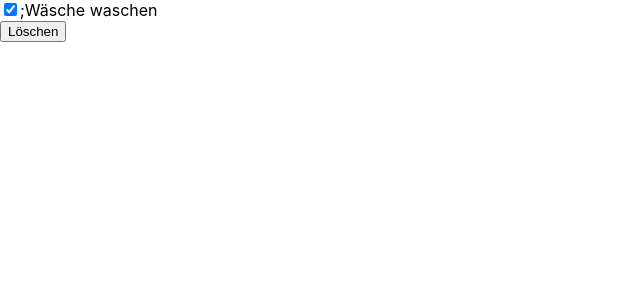
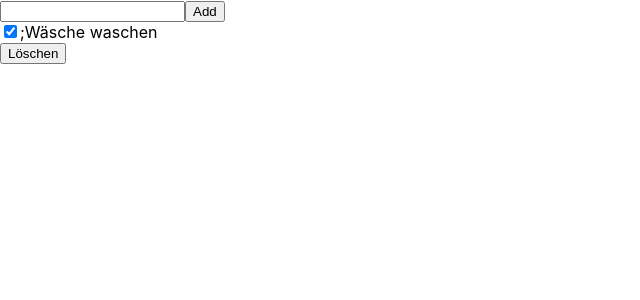
Before and after one commit to wehrend/todo-app, a React (Create React App) app: page / in a window 1280 px wide. Shown: the top 300 px of the page, without its empty margins (0-640 px from the left). Built offline with nearby package versions, Linux system fonts and the light colour scheme.

Commit message:
creating todo list component

```diff
--- a/src/components/button/Button.jsx
+++ b/src/components/button/Button.jsx
@@ -1,5 +1,5 @@
-function Button() {
-  return <button>Löschen</button>;
+function Button({ buttonValue }) {
+  return <button>{buttonValue}</button>;
 }
 
 export default Button;
--- /dev/null
+++ b/src/components/input/Input.jsx
@@ -0,0 +1,5 @@
+function Input() {
+  return <input type="text" />;
+}
+
+export default Input;
--- a/src/views/todo/components/Todo.jsx
+++ b/src/views/todo/components/Todo.jsx
@@ -1,5 +1,6 @@
 import { useState } from "react";
 import TodoItem from "./todoitem/TodoItem";
+import TodoHeader from "./todoheader/TodoHeader";
 
 function Todo() {
   const [todos, setTodos] = useState([
@@ -19,6 +20,7 @@ function Todo() {
 
   return (
     <div>
+      <TodoHeader />
       {todos.map((todo) => (
         <TodoItem todoItem={todo} handleChangeCheckbox={handleChangeCheckbox} />
       ))}
--- /dev/null
+++ b/src/views/todo/components/todoheader/TodoHeader.jsx
@@ -0,0 +1,13 @@
+import Button from "../../../../components/button/Button";
+import Input from "../../../../components/input/Input";
+
+function TodoHeader() {
+  return (
+    <div>
+      <Input />
+      <Button buttonValue={"Add"} />
+    </div>
+  );
+}
+
+export default TodoHeader;
--- a/src/views/todo/components/todoitem/TodoItem.jsx
+++ b/src/views/todo/components/todoitem/TodoItem.jsx
@@ -8,7 +8,7 @@ function TodoItem({ todoItem, handleChangeCheckbox }) {
         todoItem={todoItem}
         handleChangeCheckbox={handleChangeCheckbox}
       />
-      <Button />
+      <Button buttonValue={"Löschen"} />
     </div>
   );
 }
```
